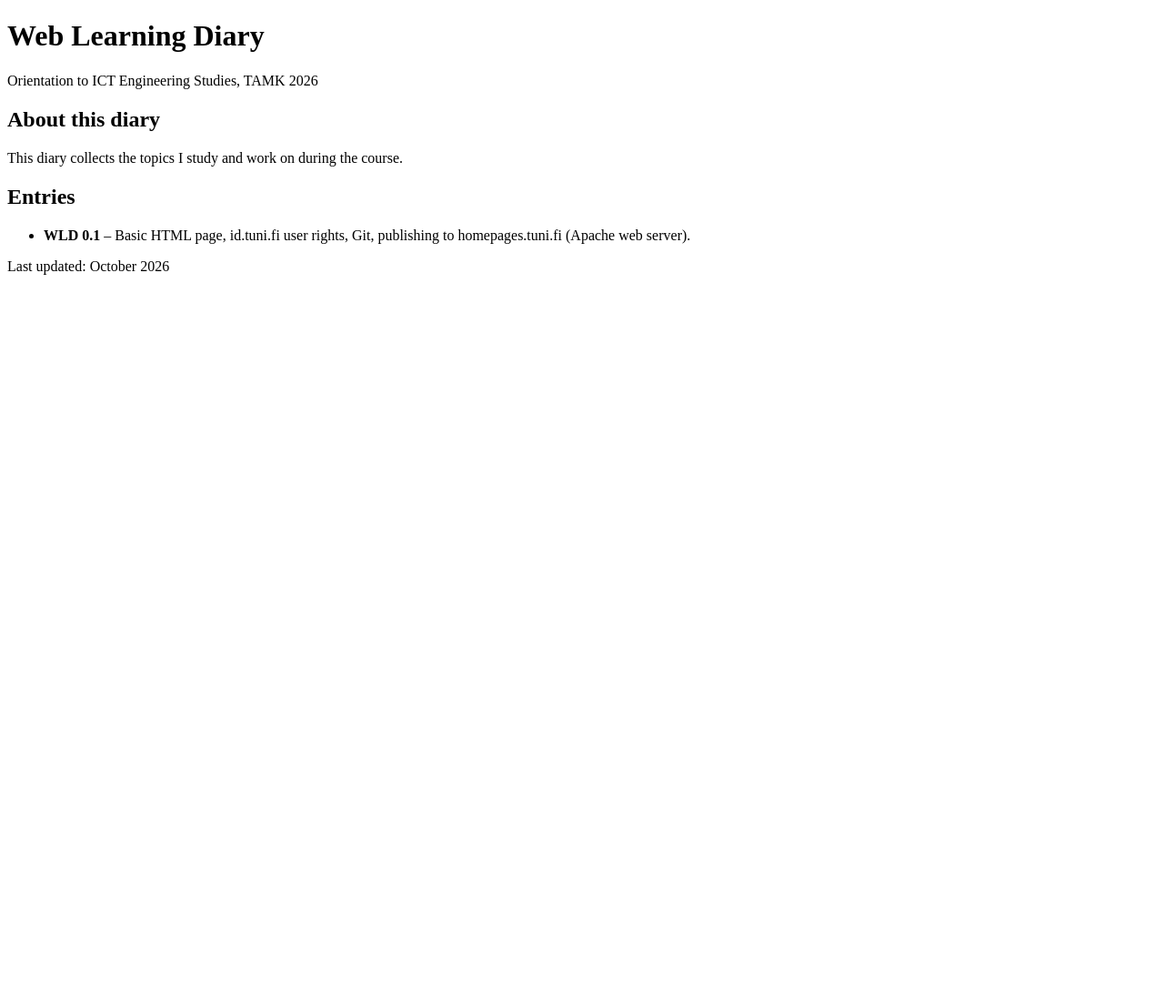
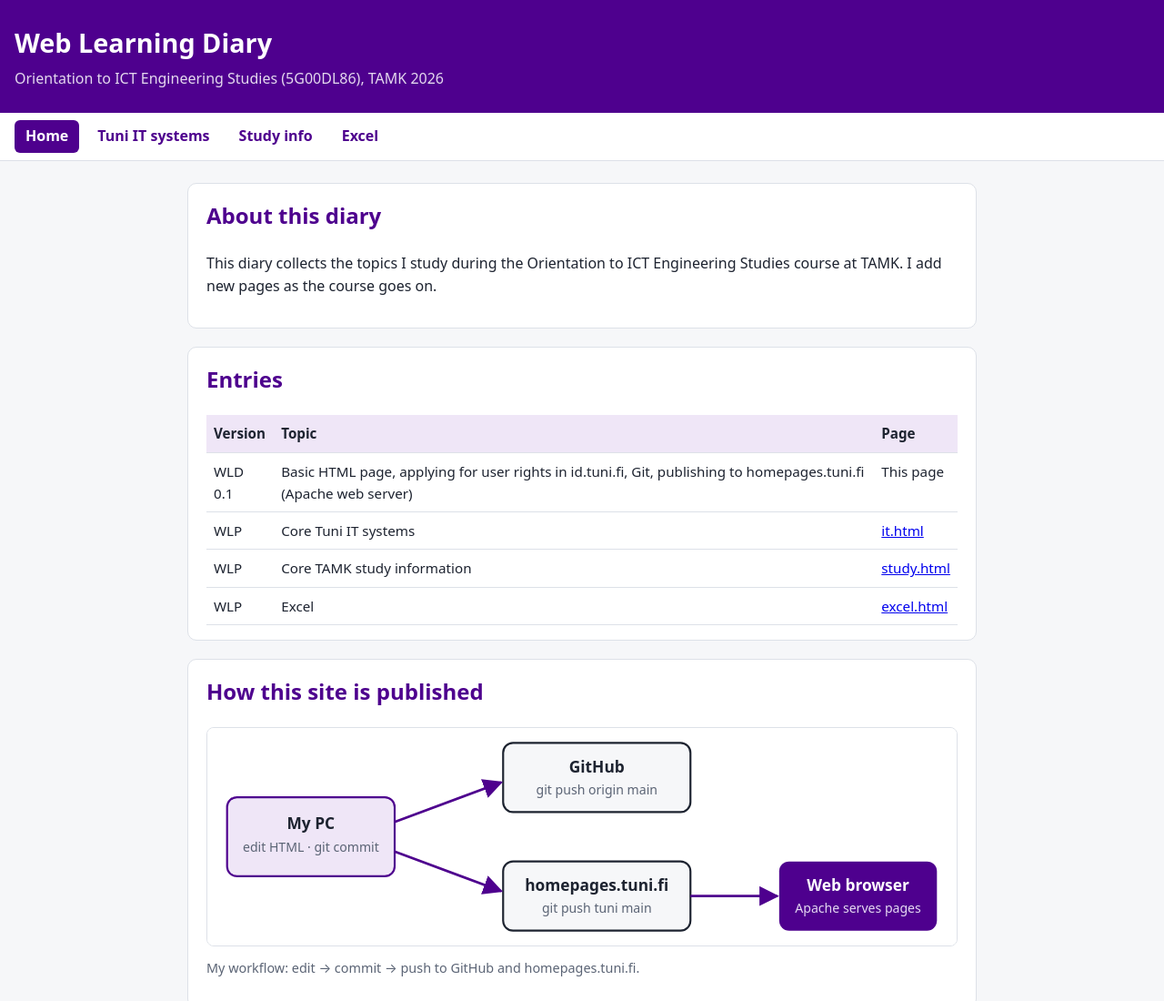
Before and after one commit to Codingchancer/orient26, a plain HTML site: page index.html in a window 1280 px wide. Shown: the top 1100 px of the page at 91% size. Before the commit the page ends 800 px from the top, so only its background shows below. Drawn offline with Linux system fonts and the light colour scheme.

Commit message:
WLP: add it, study and excel pages, styles and images

```diff
--- a/index.html
+++ b/index.html
@@ -4,30 +4,66 @@
   <meta charset="UTF-8">
   <meta name="viewport" content="width=device-width, initial-scale=1.0">
   <title>Web Learning Diary – Orientation to ICT</title>
+  <link rel="stylesheet" href="style.css">
 </head>
 <body>
   <header>
     <h1>Web Learning Diary</h1>
-    <p>Orientation to ICT Engineering Studies, TAMK 2026</p>
+    <p>Orientation to ICT Engineering Studies (5G00DL86), TAMK 2026</p>
   </header>
+
+  <nav>
+    <a href="index.html" class="active">Home</a>
+    <a href="it.html">Tuni IT systems</a>
+    <a href="study.html">Study info</a>
+    <a href="excel.html">Excel</a>
+  </nav>
 
   <main>
     <section>
       <h2>About this diary</h2>
-      <p>This diary collects the topics I study and work on during the course.</p>
+      <p>This diary collects the topics I study during the Orientation to ICT
+         Engineering Studies course at TAMK. I add new pages as the course goes on.</p>
     </section>
 
     <section>
       <h2>Entries</h2>
-      <ul>
-        <li><strong>WLD 0.1</strong> – Basic HTML page, id.tuni.fi user rights,
-            Git, publishing to homepages.tuni.fi (Apache web server).</li>
-      </ul>
+      <table>
+        <tr><th>Version</th><th>Topic</th><th>Page</th></tr>
+        <tr>
+          <td>WLD 0.1</td>
+          <td>Basic HTML page, applying for user rights in id.tuni.fi, Git,
+              publishing to homepages.tuni.fi (Apache web server)</td>
+          <td>This page</td>
+        </tr>
+        <tr>
+          <td>WLP</td>
+          <td>Core Tuni IT systems</td>
+          <td><a href="it.html">it.html</a></td>
+        </tr>
+        <tr>
+          <td>WLP</td>
+          <td>Core TAMK study information</td>
+          <td><a href="study.html">study.html</a></td>
+        </tr>
+        <tr>
+          <td>WLP</td>
+          <td>Excel</td>
+          <td><a href="excel.html">excel.html</a></td>
+        </tr>
+      </table>
+    </section>
+
+    <section>
+      <h2>How this site is published</h2>
+      <figure>
+        <img src="images/git-workflow.svg"
+             alt="Diagram: files edited on my PC are committed with Git, pushed to GitHub and to the homepages.tuni.fi server, where Apache serves them as web pages">
+        <figcaption>My workflow: edit → commit → push to GitHub and homepages.tuni.fi.</figcaption>
+      </figure>
     </section>
   </main>
 
-  <footer>
-    <p>Last updated: October 2026</p>
-  </footer>
+  <footer>Last updated: October 2026</footer>
 </body>
 </html>
--- /dev/null
+++ b/style.css
@@ -0,0 +1,98 @@
+/* Web Learning Diary – shared stylesheet */
+:root {
+  --bg: #f6f7f9;
+  --card: #ffffff;
+  --text: #1d2330;
+  --muted: #5b6475;
+  --accent: #4e008e;      /* TAMK-ish purple */
+  --accent-soft: #efe6f7;
+  --border: #dde1e8;
+}
+
+* { box-sizing: border-box; }
+
+body {
+  margin: 0;
+  font-family: system-ui, -apple-system, "Segoe UI", Roboto, sans-serif;
+  line-height: 1.6;
+  color: var(--text);
+  background: var(--bg);
+}
+
+header {
+  background: var(--accent);
+  color: #fff;
+  padding: 1.5rem 1rem;
+}
+header h1 { margin: 0; font-size: 1.8rem; }
+header p  { margin: .25rem 0 0; opacity: .85; }
+
+nav {
+  background: var(--card);
+  border-bottom: 1px solid var(--border);
+  padding: .5rem 1rem;
+  display: flex;
+  flex-wrap: wrap;
+  gap: .5rem;
+}
+nav a {
+  text-decoration: none;
+  color: var(--accent);
+  padding: .35rem .75rem;
+  border-radius: 6px;
+  font-weight: 600;
+}
+nav a:hover      { background: var(--accent-soft); }
+nav a.active     { background: var(--accent); color: #fff; }
+
+main {
+  max-width: 900px;
+  margin: 1.5rem auto;
+  padding: 0 1rem;
+}
+
+section {
+  background: var(--card);
+  border: 1px solid var(--border);
+  border-radius: 10px;
+  padding: 1rem 1.25rem;
+  margin-bottom: 1.25rem;
+}
+section h2 { margin-top: 0; color: var(--accent); }
+
+table {
+  width: 100%;
+  border-collapse: collapse;
+  font-size: .95rem;
+}
+th, td {
+  text-align: left;
+  padding: .5rem;
+  border-bottom: 1px solid var(--border);
+  vertical-align: top;
+}
+th { background: var(--accent-soft); }
+
+figure { margin: 1rem 0; }
+figure img {
+  max-width: 100%;
+  height: auto;
+  border: 1px solid var(--border);
+  border-radius: 8px;
+}
+figcaption { color: var(--muted); font-size: .9rem; margin-top: .3rem; }
+
+code {
+  background: var(--accent-soft);
+  padding: .1rem .35rem;
+  border-radius: 4px;
+}
+
+.note { color: var(--muted); font-style: italic; }
+
+footer {
+  text-align: center;
+  color: var(--muted);
+  font-size: .85rem;
+  padding: 1.5rem 1rem;
+}
```
Also changed, not shown: excel.html (added, +57 -0 lines), it.html (added, +75 -0 lines), study.html (added, +79 -0 lines), images/git-workflow.svg (added).
